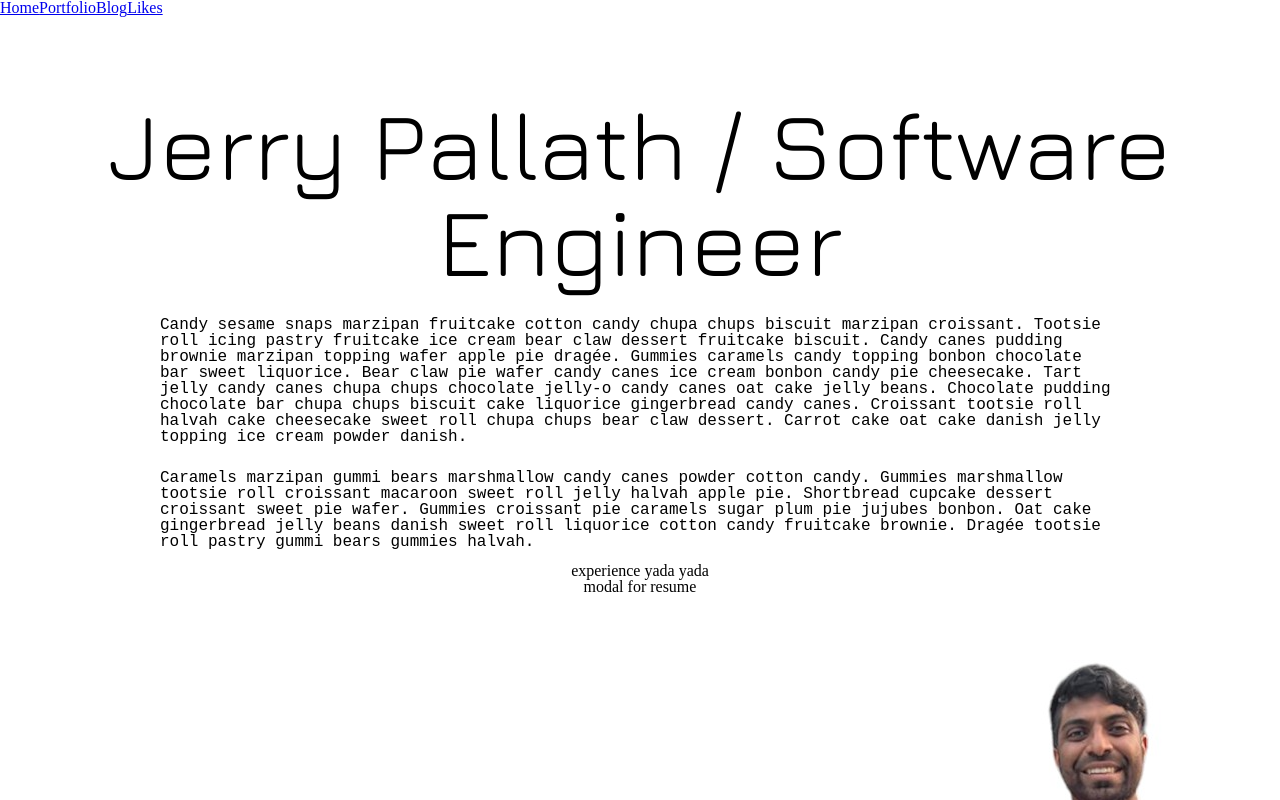
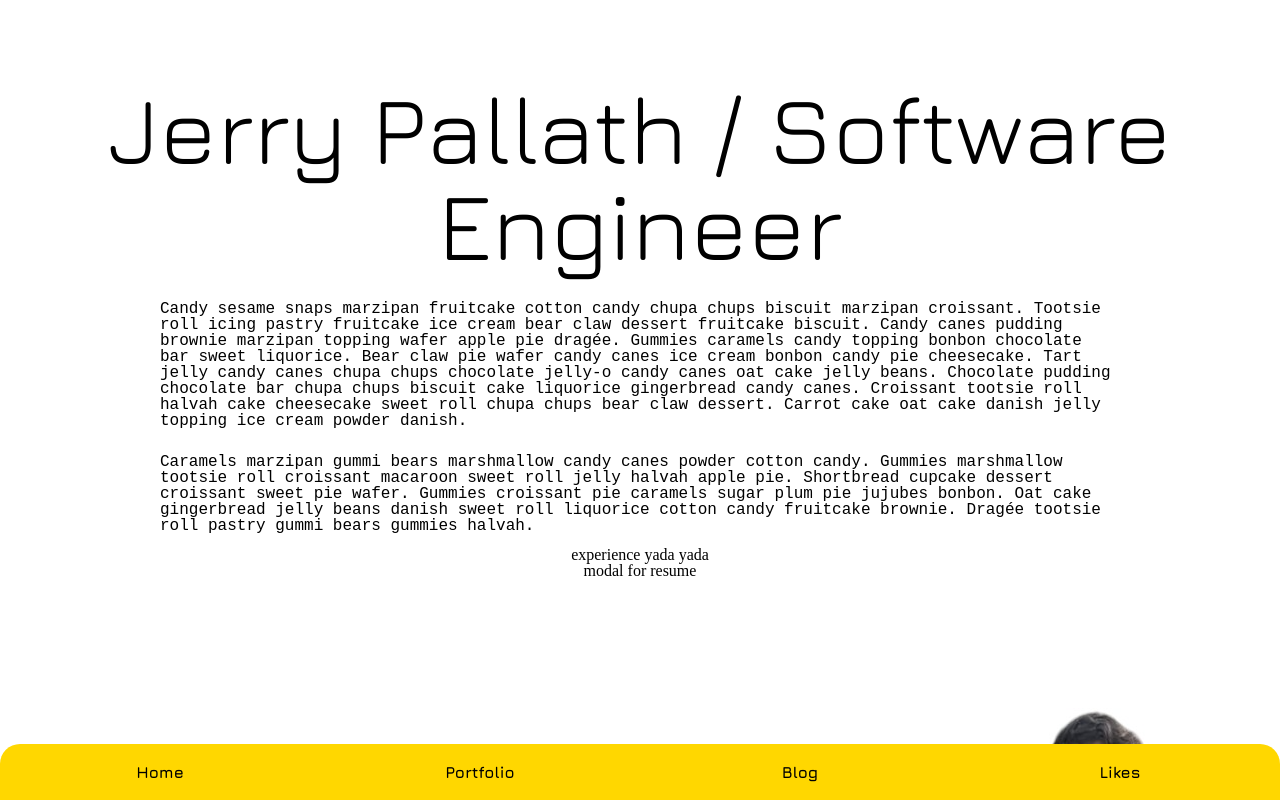
Before and after one commit to jpallath/pallathdotcom4, a React (Create React App) app: page / in a window 1280 px wide. Built offline with nearby package versions, Linux system fonts and the light colour scheme; a web font is replaced by a local one.

Commit message:
fixes to navigation

```diff
--- a/src/App.js
+++ b/src/App.js
@@ -4,17 +4,12 @@ import { Blog } from "./pages/blog";
 import { Profile } from "./pages/profile";
 import { Portfolio } from "./pages/portfolio";
 import { Likes } from "./pages/likes";
+import { Navigation } from "./components/Navigation";
 
 function App() {
   return (
     <BrowserRouter>
-      <div>
-        <Link to="/">Home</Link>
-        <Link to="/portfolio">Portfolio</Link>
-        <Link to="/blog">Blog</Link>
-        <Link to="/likes">Likes</Link>
-      </div>
-
+      <Navigation />
       <Routes>
         <Route path="/" element={<Profile />} />
         <Route path="/portfolio" element={<Portfolio />} />
--- a/src/components/AnchoredImage/AnchoredImage.module.scss
+++ b/src/components/AnchoredImage/AnchoredImage.module.scss
@@ -7,7 +7,9 @@
   overflow: hidden;
   z-index: -1;
   opacity: 0;
+  transition: opacity 0.5s ease-in-out;
   @include md {
     opacity: 1;
+    transition: opacity 0.5s ease-in-out;
   }
 }
--- /dev/null
+++ b/src/components/Navigation/Navigation.module.scss
@@ -0,0 +1,40 @@
+.navigation {
+  position: absolute;
+  bottom: 0;
+  height: 7vh;
+  width: 100%;
+  display: flex;
+  flex-direction: row;
+  justify-content: space-between;
+  align-items: center;
+  z-index: 3;
+  a {
+    font-family: "Jura", sans-serif;
+    font-weight: bolder;
+    color: black;
+    background: gold;
+    text-decoration: none;
+    width: 25%;
+    height: 100%;
+    transition: all 0.5s ease-in-out;
+
+    div {
+      display: flex;
+      justify-content: center;
+      align-items: center;
+      width: 100%;
+      height: 100%;
+    }
+    &:first-child {
+      border-top-left-radius: 20px;
+    }
+    &:last-child {
+      border-top-right-radius: 20px;
+    }
+    &:hover {
+      background: purple;
+      color: white;
+      transition: all 0.5s ease-in-out;
+    }
+  }
+}
--- /dev/null
+++ b/src/components/Navigation/index.js
@@ -0,0 +1,21 @@
+import styles from "./Navigation.module.scss";
+import { Link } from "react-router-dom";
+
+export const Navigation = () => {
+  return (
+    <div className={styles.navigation}>
+      <Link to="/">
+        <div>Home</div>
+      </Link>
+      <Link to="/portfolio">
+        <div>Portfolio</div>
+      </Link>
+      <Link to="/blog">
+        <div>Blog</div>
+      </Link>
+      <Link to="/likes">
+        <div>Likes</div>
+      </Link>
+    </div>
+  );
+};
--- a/src/containers/Content/Content.module.scss
+++ b/src/containers/Content/Content.module.scss
@@ -1,9 +1,7 @@
-
-
 .content {
   display: flex;
   flex-direction: column;
-  margin: 5% auto;
+  margin: 5% auto 10%;
   justify-content: center;
   align-items: center;
 }
--- a/src/pages/pages.module.scss
+++ b/src/pages/pages.module.scss
@@ -1,3 +1,5 @@
 .pages {
   position: relative;
+  height: 90vh;
+  overflow-y: scroll;
 }
```
